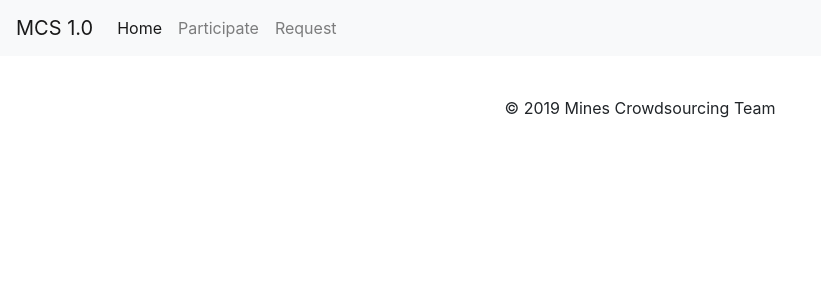
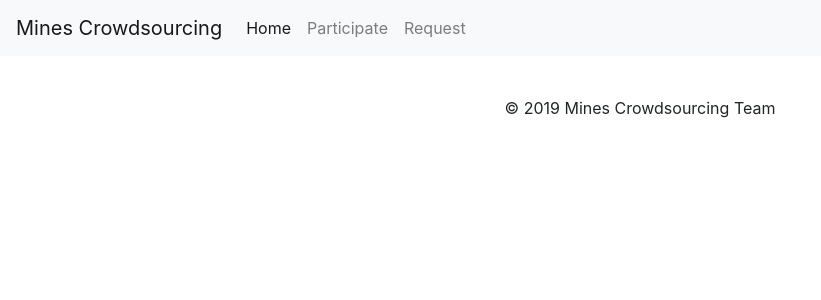
Before and after one commit to Colorado-School-of-Mines-Crowd-Sourcing/Mines-Crowdsourcing-System-3.0, a Django app: page /jobPosting/ in a window 1280 px wide. Shown: the top 300 px of the page, without its empty margins (0-821 px from the left). Run offline with Django 3.2, Linux system fonts and the light colour scheme; some libraries are stand-ins or nearby versions.

Commit message:
Test on nabar

```diff
--- a/templates/jobPosting/base.html
+++ b/templates/jobPosting/base.html
@@ -9,8 +9,8 @@
     </head>
     <body class="d-flex flex-column">
       <nav class="navbar navbar-expand-lg navbar-light bg-light">
-        <a class="navbar-brand" href="#">MCS 1.0</a>
-        <div class="collapse navbar-collapse" id="navbarText">
+        <a class="navbar-brand" href="#">Mines Crowdsourcing</a>
+        <div class="collapse navbar-collapse flex-grow-1 text-righ">
           <ul class="navbar-nav mr-auto">
             <li class="nav-item active">
               <a class="nav-link" href="#">Home</a>
```
